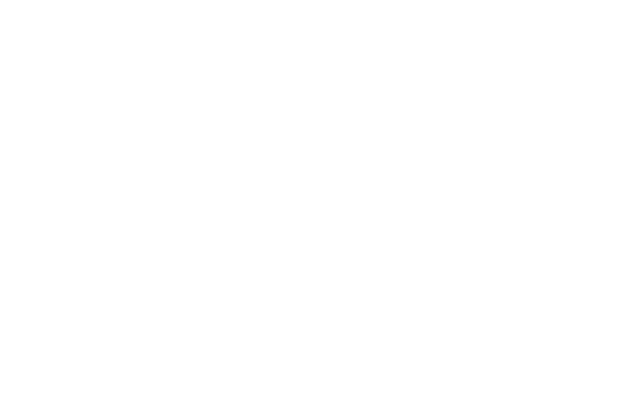
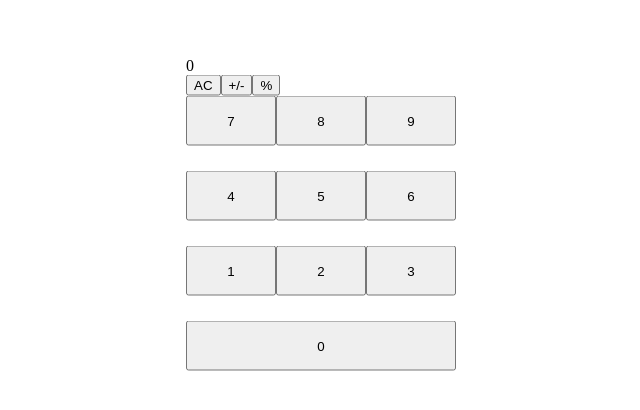
Before and after one commit to wjunhee102/calulatorApp, a React (Create React App) app: page / in a window 1280 px wide. Shown: the part 174-584 px from the top of the page, without its empty margins (304-944 px from the left). Built offline with nearby package versions, Linux system fonts and the light colour scheme.

Commit message:
숫자 출력 및 cancle 구현

```diff
--- a/package.json
+++ b/package.json
@@ -10,6 +10,7 @@
     "react-dom": "^16.13.1",
     "react-redux": "^7.2.0",
     "react-scripts": "3.4.1",
+    "redux": "^4.0.5",
     "yarn": "^1.22.4"
   },
   "scripts": {
--- a/src/App.js
+++ b/src/App.js
@@ -1,8 +1,10 @@
 import React from 'react';
+import Calc from './component/calc';
 
 function App() {
   return (
     <div className="App">
+      <Calc />
     </div>
   );
 }
--- /dev/null
+++ b/src/component/calc.css
@@ -0,0 +1,31 @@
+
+body {
+    width: 100%;
+    height: 100%;
+}
+
+.calc {
+    position: absolute;
+    left: 50%;
+    top: 50%;
+    transform : translate(-50%, -50%);
+}
+
+.number {
+    width: 300px;
+    height: 300px;
+    display: flex;
+    justify-content: flex-end;
+    flex-direction: row-reverse;
+    flex-wrap: wrap;
+}
+.number .num {
+    width: 30%;
+    height: 50px;
+}
+/* .number .num:nth-child(2n) {
+    margin: 0 5px;
+} */
+.number .num0 {
+    width: 90%;
+}
--- /dev/null
+++ b/src/component/calc.js
@@ -0,0 +1,45 @@
+import React, { useState } from "react";
+import NumberPad from "./numberpad";
+import Func from "./func";
+import './calc.css';
+import { connect } from "react-redux";
+
+const number = [ 9, 8, 7, 6, 5, 4, 3, 2, 1];
+
+
+function Calc({num}) {
+    const [ res, setRes ] = useState([]);
+
+    const numberClick = (num)=>{
+        setRes([...res,num])
+    }
+
+    return (
+        <article className="calc">
+
+            <div className="resWindow">{res[0]? ( res.map(ele=>(ele)) ) : (0)}</div>
+            <div className="numberBox">
+                <Func
+                    result={res}
+                    setRes={setRes}
+                />
+                <div className="number">
+                    {number.map(ele => (
+                        <NumberPad
+                            num={ele}
+                            click={numberClick}
+                            key={ele}
+                        />
+                    ))}
+                    <button className="num num0">0</button>
+                </div>
+            </div>
+        </article>
+    )
+}
+
+function mapStateToProps(state) {
+    return { num : state };
+}
+
+export default connect(mapStateToProps)(Calc);
--- /dev/null
+++ b/src/component/func.js
@@ -0,0 +1,56 @@
+import React from "react";
+import { connect } from "react-redux";
+import { actionCreators } from "../store";
+
+function Cancle({res, cancle, setRes, num}) {
+    return (
+        <button className="cancle"
+            onClick={()=>{
+                cancle();
+                setRes([])
+            }}
+        >
+            AC
+        </button>
+    )
+}
+
+function Trans({res}) {
+    return (
+        <button className="trans">
+            +/-
+        </button>
+    )
+}
+
+function Per({res}) {
+    return (
+        <button className="per">
+            %
+        </button>
+    )
+}
+
+
+function Func({result, cancleClick, setRes, num}) {
+
+    return (
+        <div className="func">
+            <Cancle res={result} cancle={cancleClick} setRes={setRes} num={num}/>
+            <Trans res={result} />
+            <Per res={result} />
+        </div>
+    )
+}
+
+function mapStateToProps(state) {
+    return {num : state.num}
+}
+
+function mapDispatchToProps(dispatch) {
+    return {
+        cancleClick : ()=> dispatch(actionCreators.allcancle())
+    }
+}
+
+export default connect(mapStateToProps, mapDispatchToProps)(Func);
--- /dev/null
+++ b/src/component/numberpad.js
@@ -0,0 +1,25 @@
+import React from "react";
+import { connect } from "react-redux";
+import { actionCreators } from "../store";
+
+function NumberPad({ num, onBtnClick, click }) {
+
+    return (
+        <button
+        className={`num num${num}`}
+        onClick={()=>{
+            onBtnClick(num);
+            click(num);
+        }}>
+            {num}
+        </button>
+    )
+}
+
+function mapDispatchToProps(dispatch) {
+    return {
+        onBtnClick: num => dispatch(actionCreators.addNum(num))
+    }
+}
+
+export default connect(null, mapDispatchToProps)(NumberPad);
--- a/src/index.js
+++ b/src/index.js
@@ -1,7 +1,11 @@
 import React from 'react';
 import ReactDOM from 'react-dom';
 import App from './App';
+import { Provider } from "react-redux";
+import store from "./store";
 
 ReactDOM.render(
-  <App />
+  <Provider store={store}>
+    <App />
+  </Provider>
 , document.getElementById('root'));
--- a/src/store.js
+++ b/src/store.js
@@ -1,42 +1,93 @@
 import { createStore } from "redux";
 
-const ADD = "ADD";
-const DELETE = "DELETE";
+// const ADD = "ADD";
+// const DELETE = "DELETE";
 
-const addToDo = text => {
+// const addToDo = text => {
+//     return {
+//         type: ADD,
+//         text
+//     }
+// };
+
+// const deleteToDo = id => {
+//     return {
+//         type: DELETE,
+//         id : parseInt(id)
+//     }
+// }
+
+// const reducer = (state = [], action) => {
+//     switch(action.type) {
+//         case ADD :
+//             const newToDos = { text: action.text, id: Date.now()}
+//             return [newToDos, ...state];
+//         case DELETE :
+//             return state.filter(toDo => toDo.id !== action.id);
+//         default :
+//             return state;
+//     }
+// };
+
+
+// const store = createStore(reducer,
+//     window.__REDUX_DEVTOOLS_EXTENSION__ && window.__REDUX_DEVTOOLS_EXTENSION__());
+
+// export const actionCreators = {
+//     addToDo,
+//     deleteToDo
+// };
+
+
+// export default store;
+
+const CalcEle = {
+    add : "add",
+    cancle : "cancle",
+    allCancle : "all-cancle",
+    trans : "trans",
+    per : "per",
+    divi : "division",
+    multiply : "multiply",
+    minus : "minus",
+    plus : "plus"
+}
+
+const addNum = num => {
     return {
-        type: ADD,
-        text
-    }
-};
-
-const deleteToDo = id => {
-    return {
-        type: DELETE,
-        id : parseInt(id)
+        type : CalcEle.add,
+        num
     }
 }
 
-const reducer = (state = [], action) => {
+const allcancle = ()=> {
+    return {
+        type : CalcEle.allCancle
+    }
+}
+
+const reducer = (state=[], action) => {
+
+    const { add, cancle , allCancle,  trans, per, divi, multiply, minus, plus} = CalcEle;
+
     switch(action.type) {
-        case ADD :
-            const newToDos = { text: action.text, id: Date.now()}
-            return [newToDos, ...state];
-        case DELETE :
-            return state.filter(toDo => toDo.id !== action.id);
+        case  add :
+            const newNumber = { num : action.num, id: Date.now() }
+            return [ ...state , newNumber ]
+        case allCancle :
+            const newRes = []
+            return [newRes]
         default :
             return state;
     }
-};
-
+}
 
 const store = createStore(reducer,
-    window.__REDUX_DEVTOOLS_EXTENSION__ && window.__REDUX_DEVTOOLS_EXTENSION__());
+    window.__REDUX_DEVTOOLS_EXTENSION__ && window.__REDUX_DEVTOOLS_EXTENSION__())
 
 export const actionCreators = {
-    addToDo,
-    deleteToDo
-};
-
+    addNum,
+    allcancle
+}
 
 export default store;
```
Also changed, not shown: 1 other file (tests, documents, lock files or other folders).
